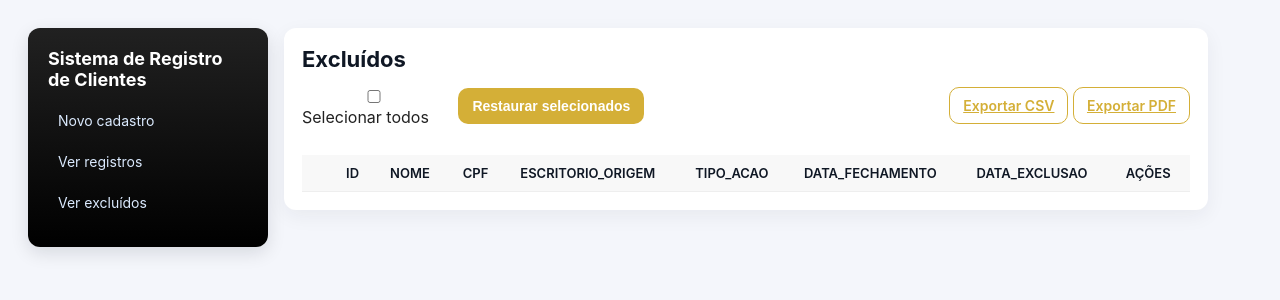
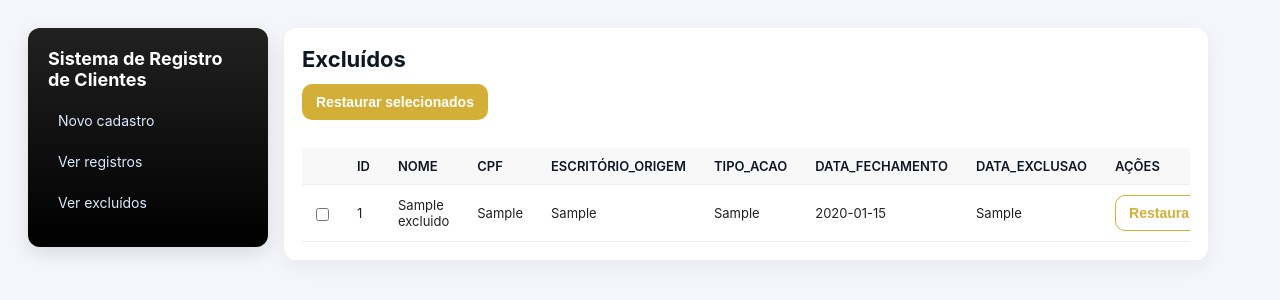
Before and after one commit to bponedev/REGISTRO-DE-CLIENTES, a Flask app: page /excluidos in a window 1280 px wide. Shown: the top 300 px of the page. Run offline with Flask 3, Linux system fonts and the light colour scheme; tables that the repository leaves empty hold one stand-in row (values such as "Sample post"); lists and menus that the app fills with data are empty.

Commit message:
Update excluidos.html

```diff
--- a/templates/excluidos.html
+++ b/templates/excluidos.html
@@ -3,7 +3,7 @@
 <head>
   <meta charset="utf-8">
   <meta name="viewport" content="width=device-width,initial-scale=1">
-<title>Sistema de Registro de Clientes — Excluídos</title>
+  <title>Excluídos — Sistema</title>
   <link rel="stylesheet" href="{{ url_for('static', filename='style.css') }}">
 </head>
 <body>
@@ -17,35 +17,16 @@
     <main class="main">
       <div class="card">
         <h1>Excluídos</h1>
-<div class="row" style="justify-content:space-between;align-items:center;">
-  <div class="row" style="gap:12px">
-    <label><input id="select-all-ex" type="checkbox"> Selecionar todos</label>
-    <button class="btn" id="btn-restore-selected" type="button">Restaurar selecionados</button>
+        <div style="margin-bottom:8px;">
+          <button id="btn-restore-selected" class="btn">Restaurar selecionados</button>
         </div>
-  <div>
-    <a class="btn ghost" href="{{ url_for('export_csv', office='excluidos') }}">Exportar CSV</a>
-    <a class="btn ghost" href="{{ url_for('export_pdf', office='excluidos') }}" target="_blank">Exportar PDF</a>
-  </div>
-</div>
-
         <div class="table-wrap" style="margin-top:12px;">
           <table>
-<thead>
+            <thead><tr><th></th><th>id</th><th>nome</th><th>cpf</th><th>escritório_origem</th><th>tipo_acao</th><th>data_fechamento</th><th>data_exclusao</th><th>Ações</th></tr></thead>
+            <tbody>
+              {% for r in rows %}
               <tr>
-    <th></th> <th>id</th>
-    <th>nome</th>
-    <th>cpf</th>
-    <th>escritorio_origem</th>
-    <th>tipo_acao</th>
-    <th>data_fechamento</th>
-    <th>data_exclusao</th>
-    <th>Ações</th>
-  </tr>
-</thead>
-<tbody>
-{% for r in excluidos %}
-<tr>
-  <td><input type="checkbox" class="row-select" value="{{ r['id'] }}"></td>
+                <td><input class="row-select" type="checkbox" value="{{ r['id'] }}"></td>
                 <td>{{ r['id'] }}</td>
                 <td>{{ r['nome'] }}</td>
                 <td>{{ r['cpf'] }}</td>
@@ -54,7 +35,7 @@
                 <td>{{ r['data_fechamento'] }}</td>
                 <td>{{ r['data_exclusao'] }}</td>
                 <td>
-    <form action="{{ url_for('restore_record') }}" method="post" style="display:inline" data-confirm="true" data-confirm-message="Deseja realmente restaurar este cliente?">
+                  <form action="{{ url_for('restore') }}" method="post" style="display:inline" onsubmit="return confirm('Deseja realmente restaurar este cliente?');">
                     <input type="hidden" name="id" value="{{ r['id'] }}">
                     <button class="btn ghost" type="submit">Restaurar</button>
                   </form>
@@ -64,7 +45,6 @@
             </tbody>
           </table>
         </div>
-
       </div>
     </main>
   </div>
```
Lines whose indentation alone changed are shown as unchanged.
